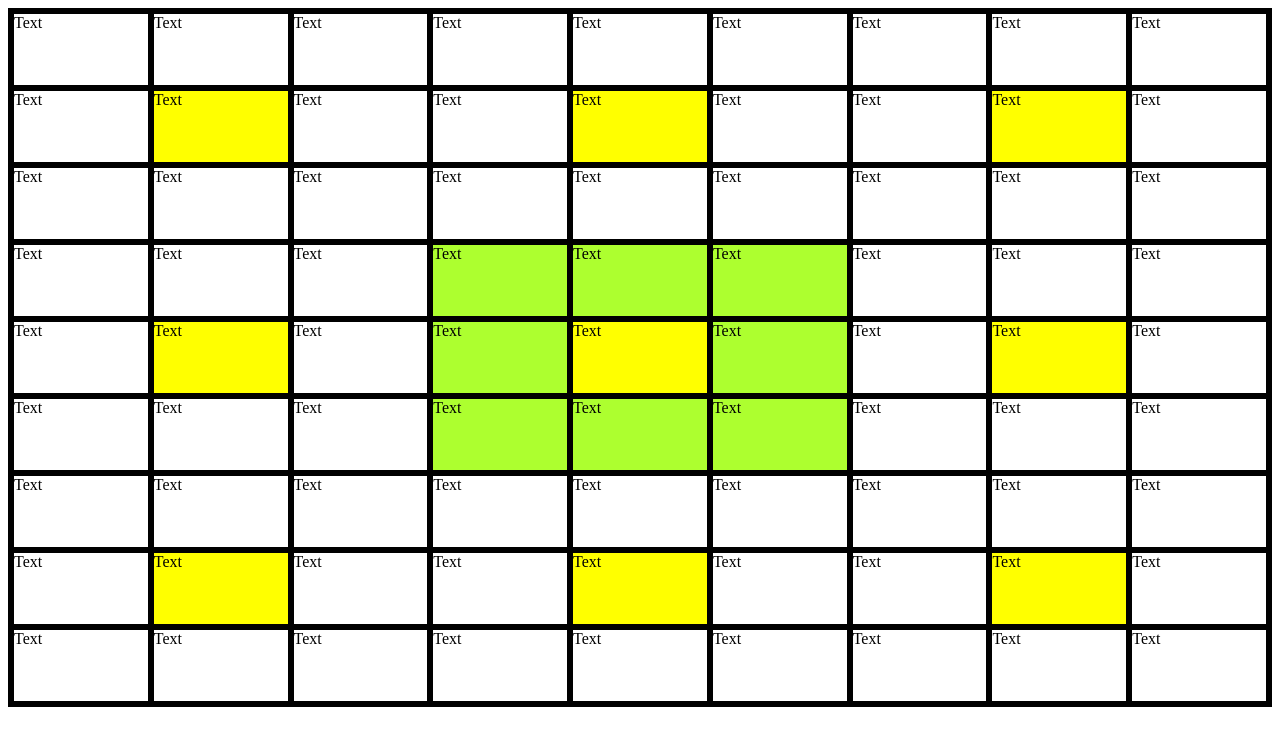
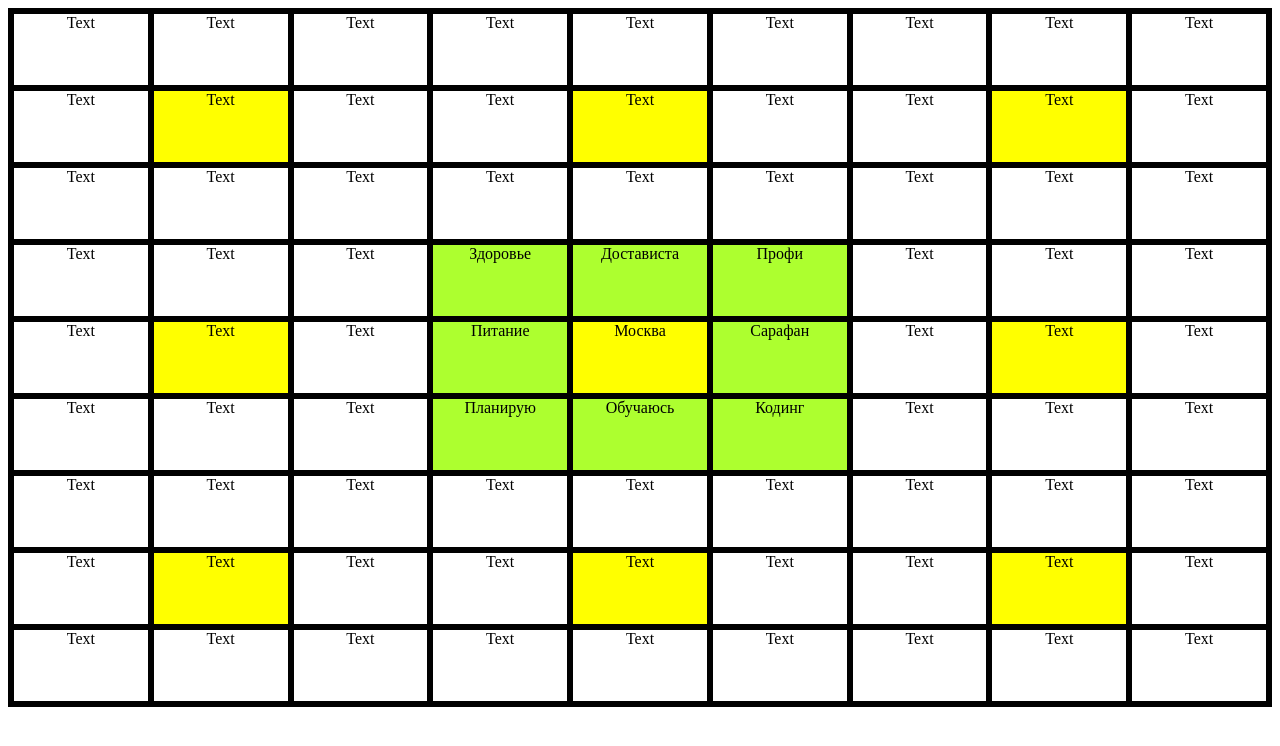
Before and after one commit to HDiman/lotos, a Django app: page / in a window 1280 px wide. Shown: the top 746 px of the page. Run offline with Django 4.2, Linux system fonts and the light colour scheme.

Commit message:
Fill Center

```diff
--- a/my_lotos/main/static/main/css/grid.css
+++ b/my_lotos/main/static/main/css/grid.css
@@ -1,6 +1,6 @@
 .wrapper {
   display: grid;
-
+  text-align: center;
   border: solid;
   grid-template-columns: repeat(9, 1fr);
   grid-template-rows: repeat(9, 77px);
--- a/my_lotos/main/templates/base.html
+++ b/my_lotos/main/templates/base.html
@@ -37,27 +37,27 @@
             <div class="box">Text</div>
             <div class="box">Text</div>
             <div class="box">Text</div>
-            <div class="box mid_clr">Text</div>
-            <div class="box mid_clr">Text</div>
-            <div class="box mid_clr">Text</div>
+            <div class="box mid_clr">Здоровье</div>
+            <div class="box mid_clr">Достависта</div>
+            <div class="box mid_clr">Профи</div>
             <div class="box">Text</div>
             <div class="box">Text</div>
             <div class="box">Text</div>
             <div class="box">Text</div>
             <div class="box clr">Text</div>
             <div class="box">Text</div>
-            <div class="box mid_clr">Text</div>
-            <div class="box clr">Text</div>
-            <div class="box mid_clr">Text</div>
+            <div class="box mid_clr">Питание</div>
+            <div class="box clr">Москва</div>
+            <div class="box mid_clr">Сарафан</div>
             <div class="box">Text</div>
             <div class="box clr">Text</div>
             <div class="box">Text</div>
             <div class="box">Text</div>
             <div class="box">Text</div>
             <div class="box">Text</div>
-            <div class="box mid_clr">Text</div>
-            <div class="box mid_clr">Text</div>
-            <div class="box mid_clr">Text</div>
+            <div class="box mid_clr">Планирую</div>
+            <div class="box mid_clr">Обучаюсь</div>
+            <div class="box mid_clr">Кодинг</div>
             <div class="box">Text</div>
             <div class="box">Text</div>
             <div class="box">Text</div>
```
